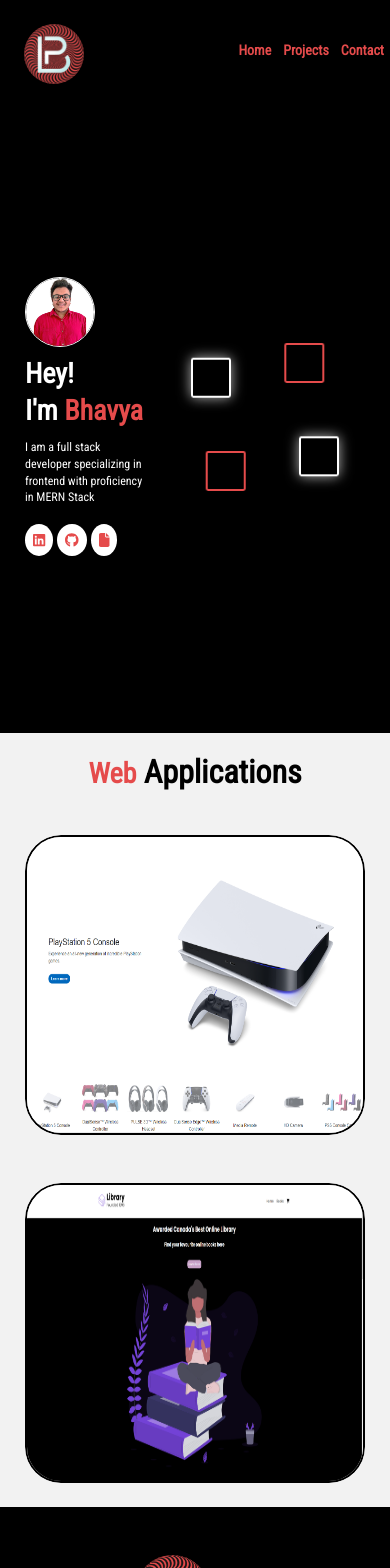
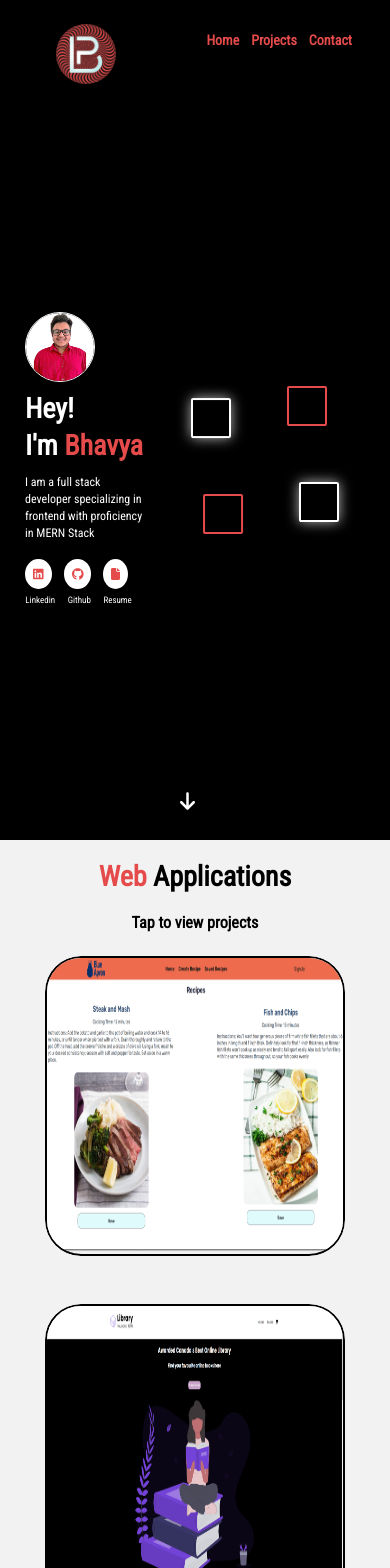
Before and after one commit to bbpatel24/personal-portfolio, a React (Create React App) app: page / in a window 390 px wide. Shown: the top 1568 px of the page. Built offline with nearby package versions, Linux system fonts and the light colour scheme.

Commit message:
Optimizing User Experience

```diff
--- a/src/components/Profile.jsx
+++ b/src/components/Profile.jsx
@@ -1,7 +1,7 @@
 import React from "react";
 import { FontAwesomeIcon } from "@fortawesome/react-fontawesome";
 import Me from "../assets/linkedin-photo.jpg"
-import Resume from "../assets/Resume.pdf"
+import Resume from "../assets/Bhavya Resume File.pdf"
 const Profile = () => {
   return (
     <section id="profile-section">
@@ -31,6 +31,7 @@ const Profile = () => {
                       <FontAwesomeIcon icon="fa-brands fa-linkedin" />
                       </a>
                     </button>
+                    <span className="profile-button-detail">Linkedin</span>
 
                   </li>
                   <li className="profile-list-elements">
@@ -39,6 +40,7 @@ const Profile = () => {
                         <FontAwesomeIcon icon="fa-brands fa-github" />
                       </a>
                     </button>
+                    <span className="profile-button-detail">Github</span>
 
                   </li>
                   <li className="profile-list-elements">
@@ -47,6 +49,7 @@ const Profile = () => {
                       <FontAwesomeIcon icon="fa-file" />
                       </a>
                     </button>
+                    <span className="profile-button-detail">Resume</span>
 
                   </li>
                 </ul>
@@ -60,8 +63,9 @@ const Profile = () => {
                 <div className="tile4 border"></div>
               </div>
             </div>
-          </div>
-        </div>
+            </div>
+            </div>
+            <span className="profile-scroll"><a href="#projects"><FontAwesomeIcon icon="fa-arrow-down" /></a></span>
       </div>
     </section>
   );
--- a/src/components/Projects.jsx
+++ b/src/components/Projects.jsx
@@ -1,6 +1,7 @@
 import React, { useEffect } from "react";
 import PSimage from "../assets/playstation-clone-image.png";
 import LibraryAppImage from "../assets/library-app-image.png";
+import RecipeImage from "../assets/recipe app.png";
 import { FontAwesomeIcon } from "@fortawesome/react-fontawesome";
 
 const Projects = () => {
@@ -12,40 +13,41 @@ const Projects = () => {
             <h1 className="projects-title">
               <span className="enhance"> Web</span> Applications
             </h1>
+            <h6 className="mobile-display-text">
+            Tap to view projects
+            </h6>
             <div className="project-info">
+
               <div className="project-image-container">
                 <figure className="project-wrapper">
-                  <img src={PSimage} alt="" className="project-image" />
+                  <img src={RecipeImage} alt="" className="project-image" />
                 </figure>
               </div>
               <div className="project-info-container">
-                <h1 className="project-title">Playstation Clone</h1>
+                <h1 className="project-title">MERN Recipe Application</h1>
                 <p className="project-languages">
-                  Technologies Used:
+                  Technologies Used :
                   <span className="project-enhance">
-                    HTML, CSS, React.js, Javascript, jQuery, react-router-dom
-
+                    MongoDB, Express, React, Node , Bcrypt, CSS, Javascript,
+                    React-Router-Dom, jQuery
                   </span>
                 </p>
                 <p className="project-description">
-                 It uses a combination of static and dynamic content generated from a third-party API.
-                 The website retrieves data from the PlayStation Store API to display information such as game titles, descriptions, prices, and images.
-                 It is fully responsive across all devices and displays sliders , carousels, and grids depending on the device the website is used on.
+                  This app uses JSON Web Tokens which are used for
+                  authentication and authorization purposes. JWTs are used to
+                  securely transmit user information between the frontend and
+                  backend. This app allows users to create, store, retrieve,
+                  update, and delete recipes. The front-end built with React.js
+                  will provide a user-friendly interface for interacting with
+                  the app. The backend built with Node.js, Express.js, and
+                  MongoDB will handle the data storage and retrieval operations.
                 </p>
-                <button className="project-button-link">
-                  <a
-                    target="_blank"
-                    href="https://playstation-clone.netlify.app"
-                    className="project-link"
-                  >
-                    <FontAwesomeIcon icon="fa-link" />
-                  </a>
-                </button>
+
 
                 <button className="project-button-brand">
                   <a
                     target="_blank"
-                    href="https://github.com/bbpatel24/playstation-clone"
+                    href="https://github.com/bbpatel24/MERN-Recipe-App"
                     className="project-link"
                   >
                     <FontAwesomeIcon icon="fa-brands fa-github" />
@@ -66,13 +68,17 @@ const Projects = () => {
                   <span className="project-enhance">
                     {" "}
                     HTML, CSS, React.js, Javascript, jQuery, react-router-dom,
-                   emailjs
+                    emailjs
                   </span>
                 </p>
                 <p className="project-description-2">
-                 The website uses a third-party API called Google Books API to fetch book data and display it on the website.
- The API allows the website to retrieve information such as book title, author, description, and cover image, which is then displayed to the user.
- It allows users to browse and search for books, view book details, and add or remove books to their reading list.
+                  The website uses a third-party API called Google Books API to
+                  fetch book data and display it on the website. The API allows
+                  the website to retrieve information such as book title,
+                  author, description, and cover image, which is then displayed
+                  to the user. It allows users to browse and search for books,
+                  view book details, and add or remove books to their reading
+                  list.
                 </p>
 
                 <button className="project-button-link">
@@ -88,7 +94,52 @@ const Projects = () => {
                 <button className="project-button-brand">
                   <a
                     target="_blank"
-                    href="https://github.com/bbpatel24/e-commerce-app"
+                    href="https://github.com/bbpatel24/library-app"
+                    className="project-link"
+                  >
+                    <FontAwesomeIcon icon="fa-brands fa-github" />
+                  </a>
+                </button>
+              </div>
+            </div>
+
+            <div className="project-info">
+              <div className="project-image-container">
+                <figure className="project-wrapper">
+                  <img src={PSimage} alt="" className="project-image" />
+                </figure>
+              </div>
+              <div className="project-info-container">
+                <h1 className="project-title">Playstation Clone</h1>
+                <p className="project-languages">
+                  Technologies Used:
+                  <span className="project-enhance">
+                    HTML, CSS, React.js, Javascript, jQuery, react-router-dom
+                  </span>
+                </p>
+                <p className="project-description">
+                  It uses a combination of static and dynamic content generated
+                  from a third-party API. The website retrieves data from the
+                  PlayStation Store API to display information such as game
+                  titles, descriptions, prices, and images. It is fully
+                  responsive across all devices and displays sliders ,
+                  carousels, and grids depending on the device the website is
+                  used on.
+                </p>
+                <button className="project-button-link">
+                  <a
+                    target="_blank"
+                    href="https://playstation-clone.netlify.app"
+                    className="project-link"
+                  >
+                    <FontAwesomeIcon icon="fa-link" />
+                  </a>
+                </button>
+
+                <button className="project-button-brand">
+                  <a
+                    target="_blank"
+                    href="https://github.com/bbpatel24/playstation-clone-application"
                     className="project-link"
                   >
                     <FontAwesomeIcon icon="fa-brands fa-github" />
--- a/src/index.css
+++ b/src/index.css
@@ -6,7 +6,9 @@
   box-sizing: border-box;
   font-family: "Roboto Condensed", sans-serif;
 }
-
+.hide-profile .profile-container{
+  visibility: hidden;
+}
 .contact-form-open .contact-container {
   visibility: visible;
   z-index: 300;
@@ -126,20 +128,20 @@ section:nth-child(odd) {
 
 /* PROFILE */
 #profile-section {
-height:75vh;
+  height: 93vh;
   display: flex;
   flex-direction: column;
   justify-content: center;
   align-items: center;
 }
-.profile-list-elements{
+.profile-list-elements {
   display: flex;
-  flex-direction:column;
+  flex-direction: column;
   justify-content: center;
   align-items: center;
 }
-.profile-button-description{
-  font-size:14px;
+.profile-button-description {
+  font-size: 14px;
 }
 .profile {
   display: flex;
@@ -157,12 +159,26 @@ height:75vh;
 }
 .profile-description {
   width: 400px;
+  font-size:24px;
 }
-
+.profile-button-detail{
+  font-size:20px;
+}
+.profile-scroll {
+  position: absolute;
+  animation: scroll infinite 2s ease-out;
+  bottom: 0;
+  top: 92%;
+  right: 50%;
+  font-size: 40px;
+}
 .profile-list {
   display: flex;
   align-items: center;
   margin: 32px 0px;
+}
+.profile-list-elements{
+  margin-right:19px;
 }
 .profile-link {
   color: #e54b4b;
@@ -595,7 +611,9 @@ textarea:focus {
   }
 }
 /* PROJECTS */
-
+.mobile-display-text {
+  visibility: hidden;
+}
 #projects {
   color: black;
   font-size: 38px;
@@ -670,7 +688,7 @@ textarea:focus {
   width: 100%;
   height: 100%;
   padding: 120px 50px;
-  transform: translate(0%, 100%);
+  transform: translate(100%, 0%);
   font-size: 24px;
   z-index: -1;
   color: white;
@@ -689,6 +707,7 @@ textarea:focus {
 }
 .project-languages {
   margin: 24px 0px;
+  line-height: 1.2em;
 }
 .project-description {
   color: white;
@@ -706,8 +725,8 @@ textarea:focus {
   margin-left: 0px;
   border: none;
 }
-.project-link:hover{
-  color:red;
+.project-link:hover {
+  color: red;
 }
 /* FOOTER */
 #footer {
@@ -765,7 +784,7 @@ textarea:focus {
   color: white;
 }
 
-/* WEB RESPONSIVE */
+/* Medium Display [Laptops] */
 
 @media (max-width: 1920px) {
   /* GENERICS */
@@ -774,11 +793,20 @@ textarea:focus {
     max-width: 1000px;
   }
 
+  /* NAVBAR */
+  .nav-container {
+    height: 80px;
+    padding: 0px 32px;
+  }
+  .nav-logo-wrapper {
+    width: 70px;
+    height: 70px;
+  }
   /* CONTACT */
 
   .contact-container {
-    max-width: 1000px;
-    max-height: 600px;
+    width: 600px;
+    height: 360px;
     padding: 0px;
     top: 57%;
     left: 50%;
@@ -787,35 +815,130 @@ textarea:focus {
     padding: 50px;
   }
   .about {
-    padding: 50px;
+    padding: 20px;
+  }
+  .about-title,
+  .about-sub-title,
+  .about-description {
+    font-size: 12px;
   }
   .about-description {
     line-height: 1.7em;
   }
+  .message {
+    padding:  20px 40px;
+  }
+  .message-sub-title,
+  .message-form,
+  .message-title  {
+    font-size: 12px;
+  }
+  .message-form > textarea{
+    margin:0px;
+    padding:0px;
+  }
+  .message-form > input{
+    margin:8px 0px;
+    padding:0px;
+  }
+.message-submit-button{
+  font-size:12px;
+}
+.message-overlay-success{
+  font-size:30px;
+}
+.contact-close{
+font-size:18px;
+}
 
   /* PROFILE */
-
+  .name {
+    font-size: 12px;
+  }
+  #profile-section {
+    height: 90vh;
+  }
+  .profile-description {
+    font-size: 20px;
+    margin: 12px 0px;
+  }
   .profile-image-wrapper {
-    width: 100px;
-    height: 100px;
-  }
-  .greeting-slider {
-    font-size: 54px;
-  }
-  .name-slider {
-    font-size: 54px;
-  }
-  .border {
     width: 80px;
     height: 80px;
   }
+  .profile-list {
+    margin: 12px 0px;
+  }
+  .greeting-slider {
+    font-size: 40px;
+  }
+  .name-slider {
+    font-size: 40px;
+  }
+  .border {
+    width: 60px;
+    height: 60px;
+  }
+  .profile-button-detail {
+    margin: 8px 0px;
+  }
+  .profile-button {
+    padding: 8px 8px;
+    font-size: 18px;
+  }
+  .profile-list-elements {
+    display: flex;
+    justify-content: center;
+    align-items: center;
+  }
+  .profile-scroll {
+    position: absolute;
+    animation: scroll infinite 2s ease-out;
+    bottom: 0;
+    top: 92%;
+    right: 50%;
+    font-size: 20px;
+  }
+  /* PROJECTS */
+  .project-info {
+    height: 300px;
+    width: 600px;
+    line-height: 1em;
+  }
+  .project-info-container {
+    padding: 45px;
+    font-size: 18px;
+  }
+  .project-languages {
+    margin: 0px;
+    font-size: 14px;
+    margin: 8px 0px;
+  }
+  .project-description,
+  .project-description-2 {
+    line-height: 1.4em;
+    width: 100%;
+    font-size: 14px;
+  }
 
-  /* PROJECTS */
-
-  .project-info-container {
-    padding: 120px 50px;
+  #projects {
+    font-size: 24px;
   }
 }
+@keyframes scroll {
+  0% {
+    transform: translateY(20%);
+  }
+  50% {
+    transform: translateY(0%);
+  }
+  100% {
+    transform: translateY(20%);
+  }
+}
+
+/* Mobile Display */
+
 @media (max-width: 420px) {
   /* GENERICS */
 
@@ -840,7 +963,6 @@ textarea:focus {
 
   /* PROFILE */
 
-
   .container {
     width: 100%;
   }
@@ -856,6 +978,11 @@ textarea:focus {
     border-radius: 50%;
     padding: 12px 18px;
   }
+  .profile-button-detail {
+    font-size: 9px;
+    margin: 0px;
+  }
+
   .profile-image-wrapper {
     width: 70px;
     height: 70px;
@@ -884,11 +1011,11 @@ textarea:focus {
     margin-right: 4px;
     border: none;
   }
-  .profile-list {
-    margin: 4px 0px;
-  }
-  .profile-link {
-    font-size: 14px;
+  .profile-list-elements {
+    display: flex;
+    justify-content: center;
+    align-items: center;
+    margin-right: 8px;
   }
 
   /* TILES */
@@ -921,7 +1048,6 @@ textarea:focus {
   /* CONTACT */
 
   .contact-container {
-
     max-width: 95%;
     max-height: 450px;
   }
@@ -933,7 +1059,7 @@ textarea:focus {
   }
   .about {
     padding: 24px;
-    font-size:8px;
+    font-size: 8px;
   }
   .about-title {
     font-size: 16px;
@@ -962,36 +1088,50 @@ textarea:focus {
   }
 
   /* PROJECTS */
-
-  .projects-title {
-    font-size: 32px;
-    color: black;
-  }
-  .project-wrapper {
-    height: 300px;
-  }
-  .project-image-container {
-    height: 300px;
+  .mobile-display-text {
+    visibility: visible;
   }
   .project-info {
     height: 300px;
+    width: 300px;
+    line-height: 1em;
+  }
+  .projects-title {
+    font-size: 28px;
+    color: black;
+  }
+  .project-title {
+    font-size: 18px;
+  }
+  .project-description,
+  .project-description-2,
+  .project-languages {
+    font-size: 12px;
+    margin: 0px;
+  }
+  .project-button-brand {
+    margin: 0px;
+  }
+  .project-languages {
+    margin: 6px 0px;
   }
   .project-info-container {
-    height: 300px;
-    padding: 35px 25px;
-    font-size: 14px;
-    line-height: 1.3em;
+    padding: 12px 25px;
+    text-align: center;
   }
-  .project-languages {
-    margin: 9px 0px;
+
+  /* FOOTER */
+  .footer-container {
+    width: 100%;
   }
-  .project-title {
-    font-size: 20px;
-  }
-  /* FOOTER */
 
   .footer-link {
     font-size: 14px;
+  }
+  .footer-links-list > li {
+    display: flex;
+    justify-content: center;
+    align-items: center;
   }
   .copyright {
     font-size: 12px;
@@ -1004,6 +1144,9 @@ textarea:focus {
   }
   .footer-logo-container {
     width: 120px;
+    display: flex;
+    justify-content: center;
+    align-items: center;
   }
   .footer-go-to {
     font-size: 16px;
```
Also changed, not shown: src/App.js (+36 -12 lines), src/assets/recipe app.png (added), 1 other file (tests, documents, lock files or other folders).
